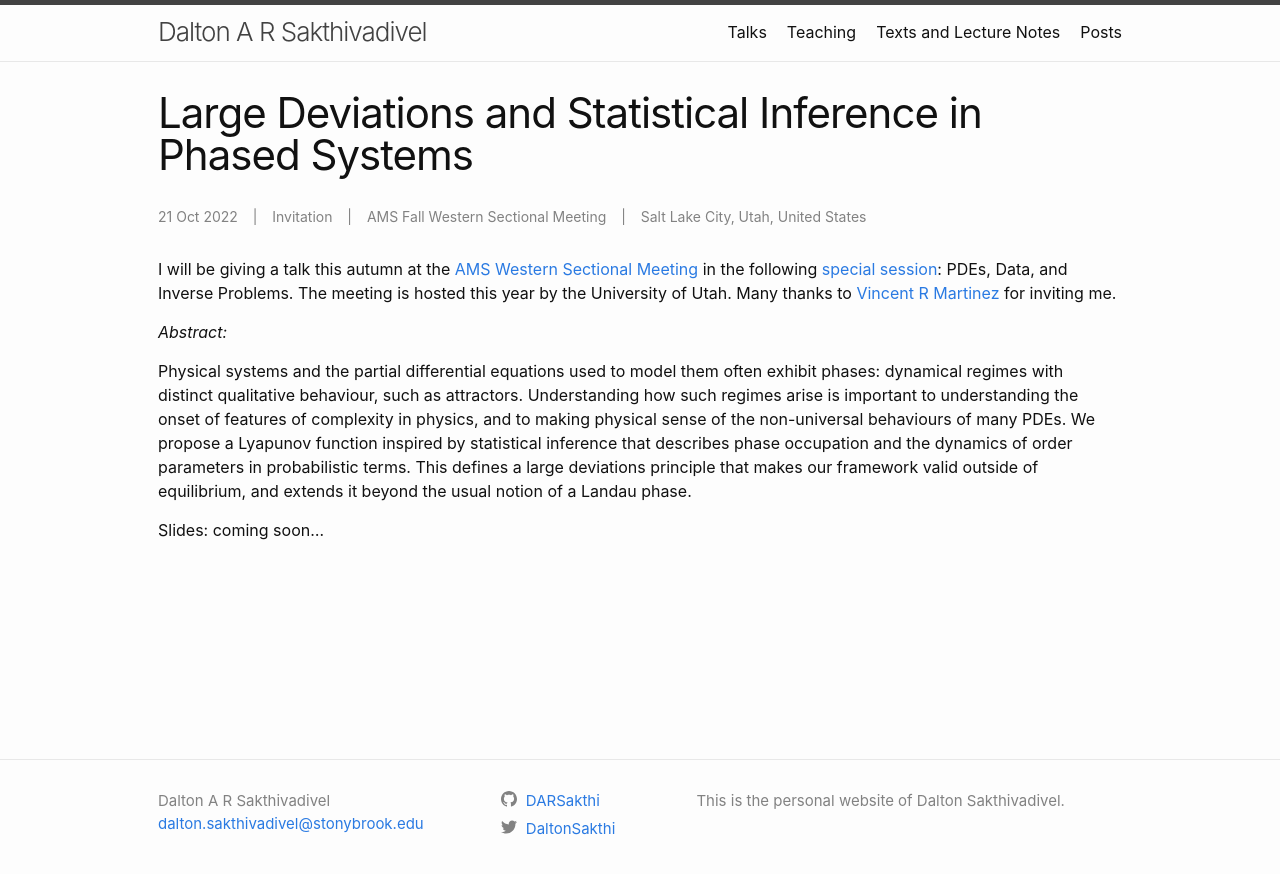
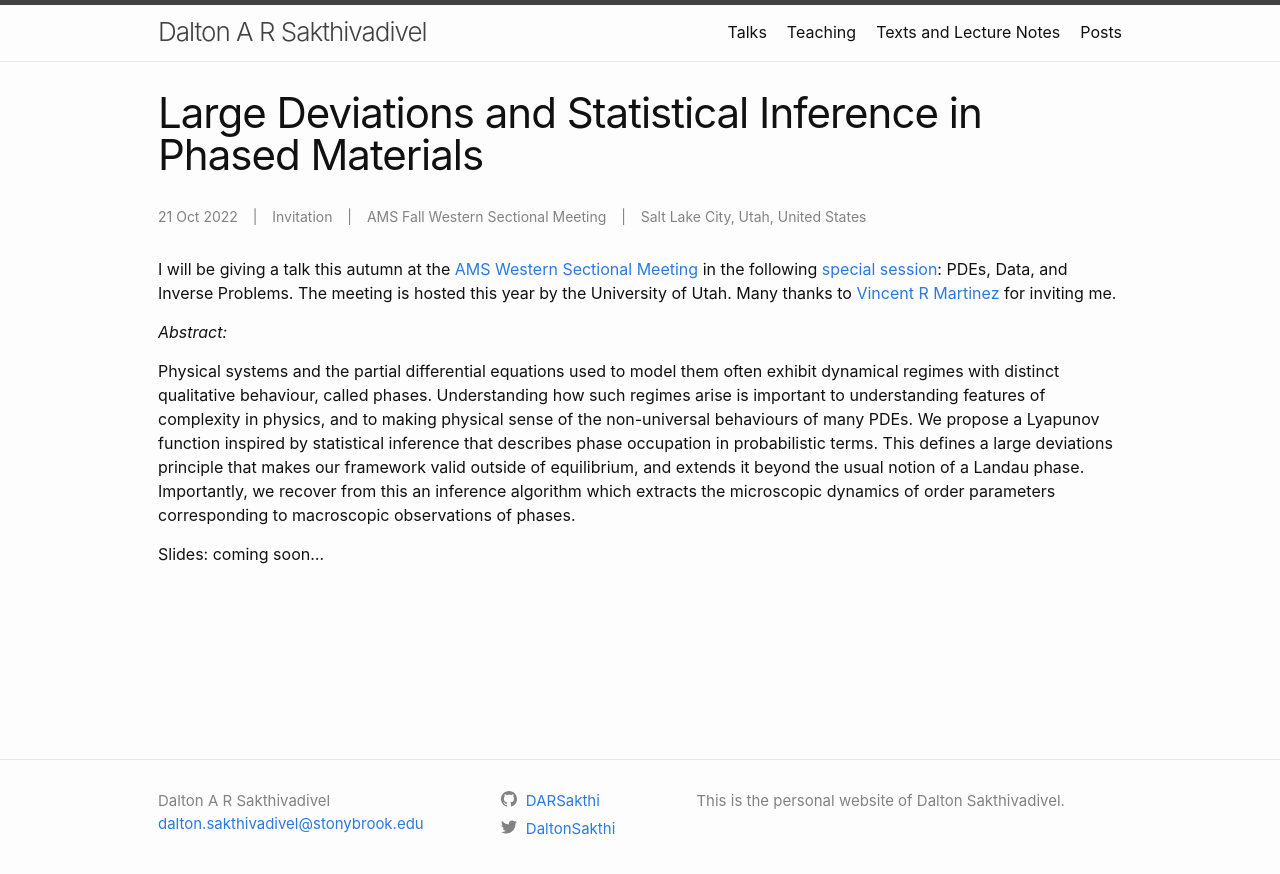
Before and after one commit to DARSakthi/DARSakthi.github.io, a Jekyll site: the page built from _talks/AMS-0.markdown, in a window 1280 px wide. Shown: the top 874 px of the page. Built offline with Jekyll 4.4.1, drawn with Linux system fonts in a browser that asks for light colours.

Commit message:
Final abstract (?)

```diff
--- a/_talks/AMS-0.markdown
+++ b/_talks/AMS-0.markdown
@@ -1,5 +1,5 @@
 ---
-title: "Large Deviations and Statistical Inference in Phased Systems"
+title: "Large Deviations and Statistical Inference in Phased Materials"
 collection: talks
 type: "Invitation"
 layout: talks
@@ -12,6 +12,6 @@ I will be giving a talk this autumn at the [AMS Western Sectional Meeting](https
 
 _Abstract:_
 
-Physical systems and the partial differential equations used to model them often exhibit phases: dynamical regimes with distinct qualitative behaviour, such as attractors. Understanding how such regimes arise is important to understanding the onset of features of complexity in physics, and to making physical sense of the non-universal behaviours of many PDEs. We propose a Lyapunov function inspired by statistical inference that describes phase occupation and the dynamics of order parameters in probabilistic terms. This defines a large deviations principle that makes our framework valid outside of equilibrium, and extends it beyond the usual notion of a Landau phase.
+Physical systems and the partial differential equations used to model them often exhibit dynamical regimes with distinct qualitative behaviour, called phases. Understanding how such regimes arise is important to understanding features of complexity in physics, and to making physical sense of the non-universal behaviours of many PDEs. We propose a Lyapunov function inspired by statistical inference that describes phase occupation in probabilistic terms. This defines a large deviations principle that makes our framework valid outside of equilibrium, and extends it beyond the usual notion of a Landau phase. Importantly, we recover from this an inference algorithm which extracts the microscopic dynamics of order parameters corresponding to macroscopic observations of phases.
 
 Slides: coming soon...
```
